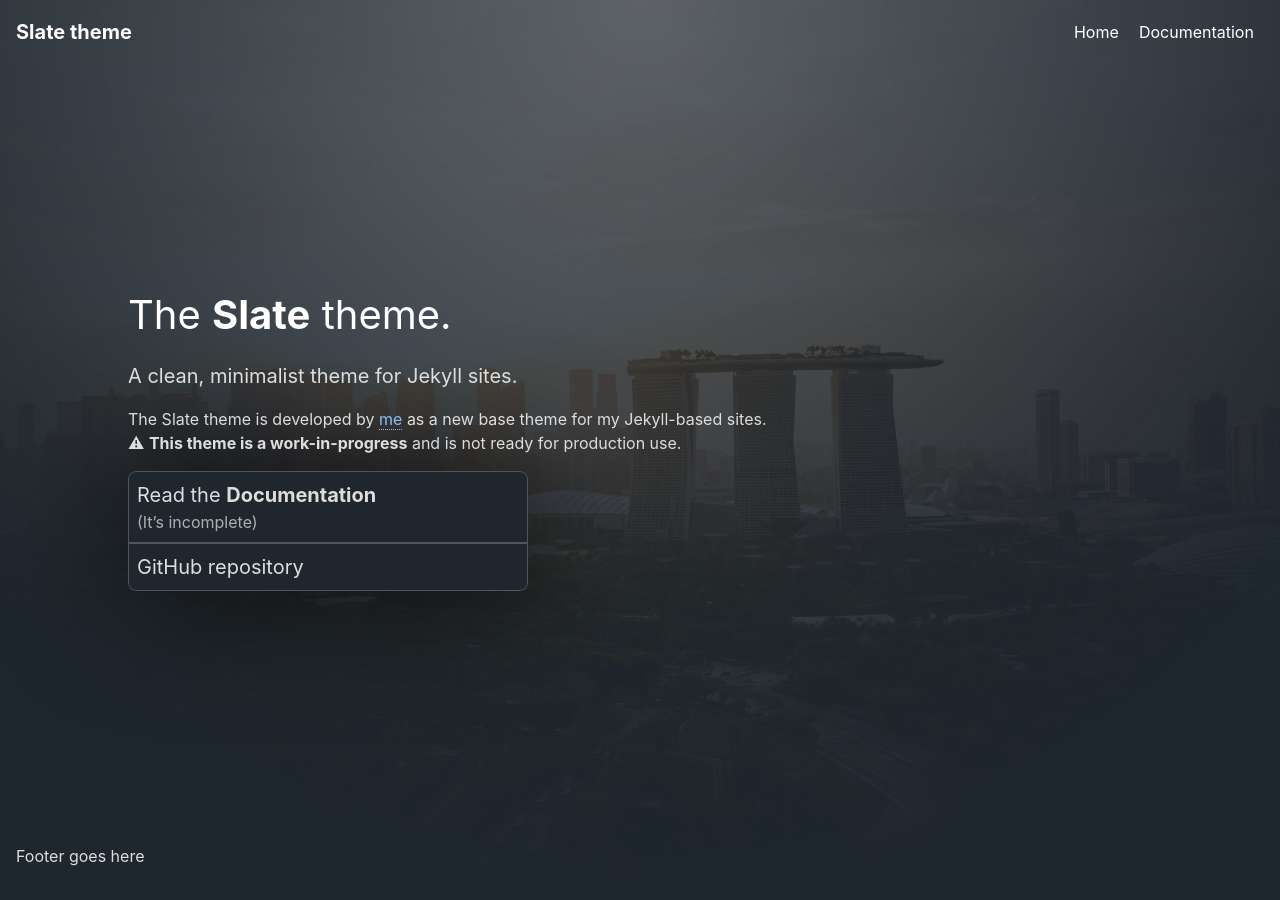
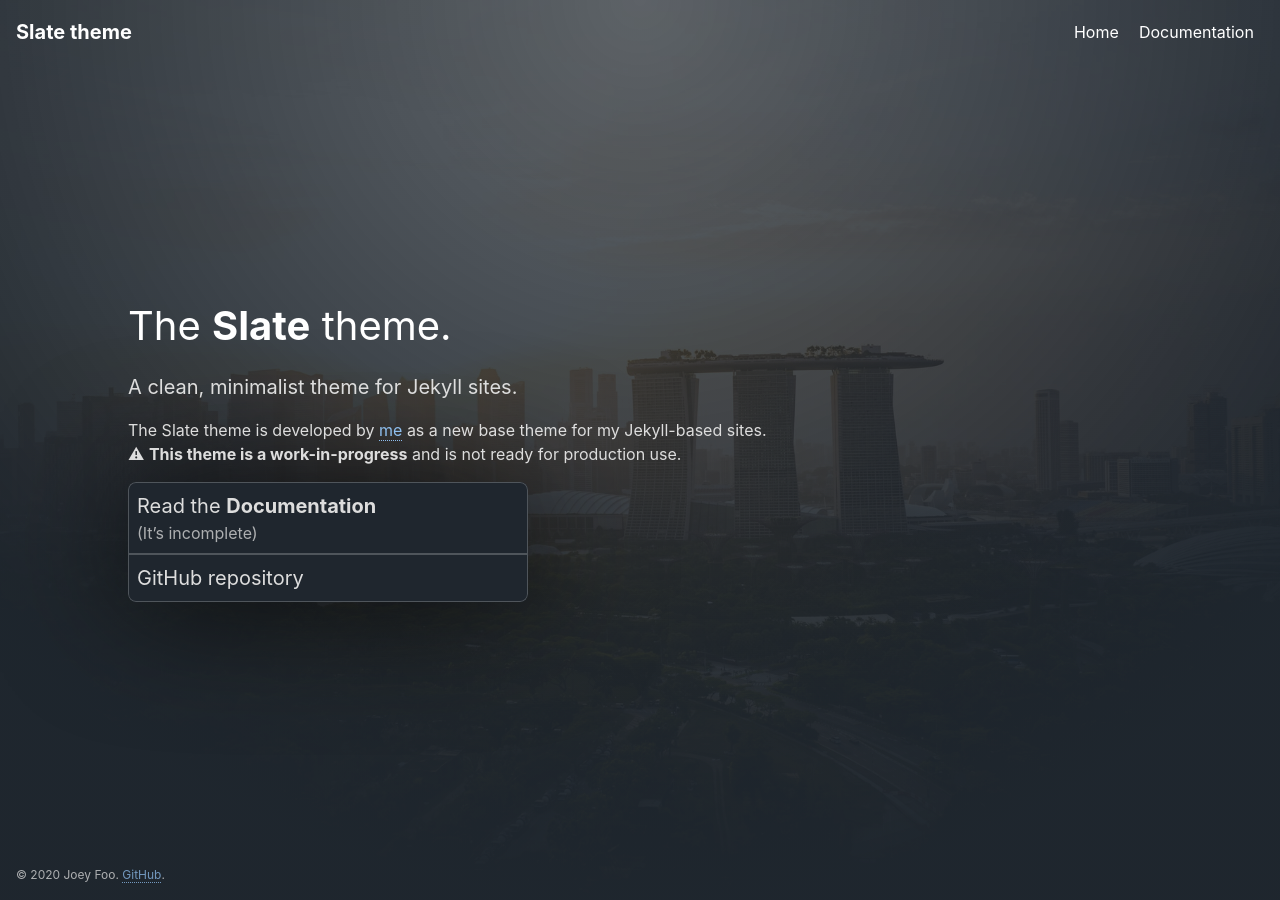
Before and after one commit to joeyfoo/slate, a Jekyll site: the page built from index.md, in a window 1280 px wide. Built offline with Jekyll 4.4.1, drawn with Linux system fonts in a browser that asks for light colours.

Commit message:
Update includes

```diff
--- a/_includes/footer.html
+++ b/_includes/footer.html
@@ -1,5 +1,5 @@
 <footer>
     <p>
-        Footer goes here
+        &copy; 2020 Joey Foo. <a href="https://github.com/joeyfoo/slate">GitHub</a>.
     </p>
 </footer>
--- a/_includes/header.html
+++ b/_includes/header.html
@@ -1,5 +1,7 @@
 <header class="site-header" role="banner">
-    <a class="site-title" href="{{ "/" | relative_url }}">{{ site.title | default: "Title" | escape }}</a>
+    <a class="site-title" href="{{ "/" | relative_url }}">
+        {%- include logo.html -%}
+    </a>
 
     {% assign default_paths = site.pages | map: "path" %}
     {% assign page_paths = site.header_pages | default: default_paths %}
--- /dev/null
+++ b/_includes/logo.html
@@ -0,0 +1 @@
+{{ site.title | default: "Title" | escape }}
--- /dev/null
+++ b/_includes/scripts.html
@@ -0,0 +1 @@
+<!-- Include any scripts such as analytics here. -->
--- a/_layouts/default.html
+++ b/_layouts/default.html
@@ -6,9 +6,6 @@
         <meta name="viewport" content="width=device-width, initial-scale=1">
         <link rel="stylesheet" href="{{ "/assets/css/style.css" | relative_url }}">
         {%- seo -%}
-        {%- if jekyll.environment == 'production' and site.google_analytics -%}
-            {%- include google-analytics.html -%}
-        {%- endif -%}
         {%- if page.background-image -%}
             <style>
                 html{
@@ -16,6 +13,7 @@
                 }
             </style>
         {%- endif -%}
+        {%- include scripts.html -%}
     </head>
     <body>
         {%- include header.html -%}
--- a/_sass/slate/style.scss
+++ b/_sass/slate/style.scss
@@ -292,4 +292,9 @@ main{
 footer{
     flex: initial;
     padding: $width-page-padding;
+    font-size: 0.75rem;
+    opacity: 0.75;
+    p:last-child{
+        margin-bottom: 0;
+    }
 }
```
Also changed, not shown: _includes/google-analytics.html (deleted).
